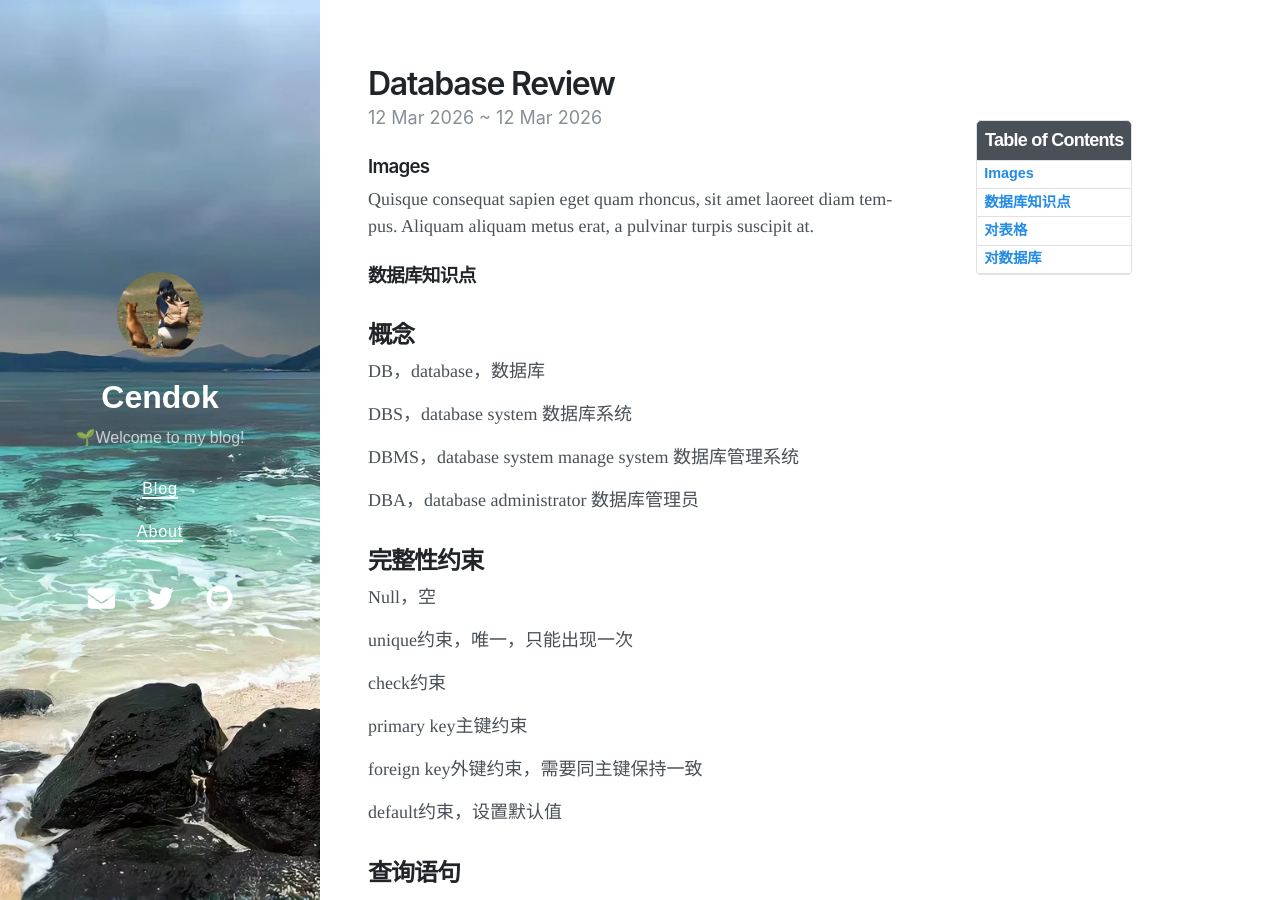
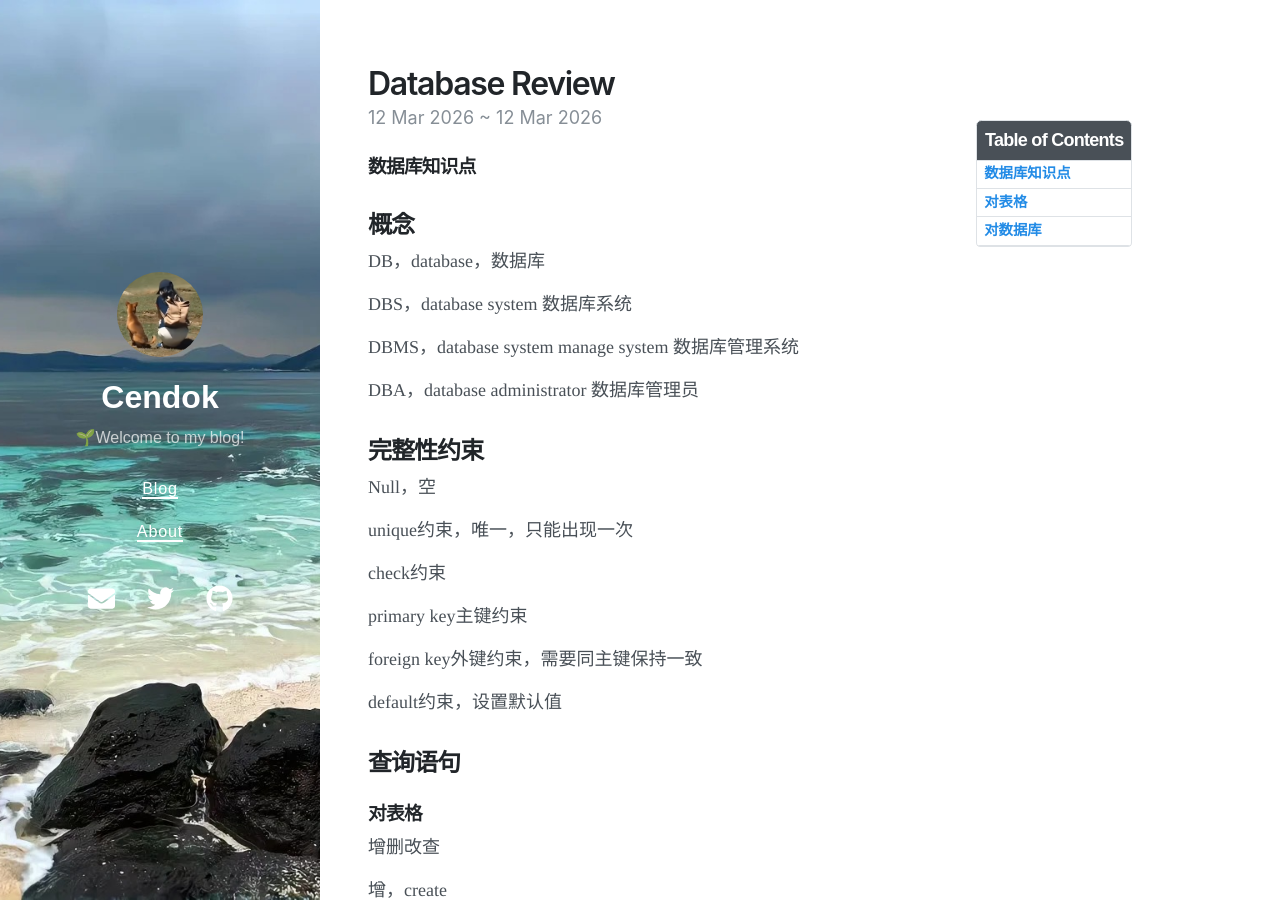
Before and after one commit to Cendok/pure-Blog, a Jekyll site: the page built from _posts/2026-03-12-DatabaseReview.md, in a window 1280 px wide and 900 px high. Built offline with Jekyll 4.4.1, drawn with Linux system fonts in a browser that asks for light colours; nearby versions of some CDN libraries.

Commit message:
Update 2026-03-12-DatabaseReview.md

```diff
--- a/_posts/2026-03-12-DatabaseReview.md
+++ b/_posts/2026-03-12-DatabaseReview.md
@@ -6,9 +6,7 @@ last_modified_at: 2026-03-12 +0800
 tags: [Database]
 toc:  true
 ---
-### Images
 
-Quisque consequat sapien eget quam rhoncus, sit amet laoreet diam tempus. Aliquam aliquam metus erat, a pulvinar turpis suscipit at.
 
 ### 数据库知识点
 
```
